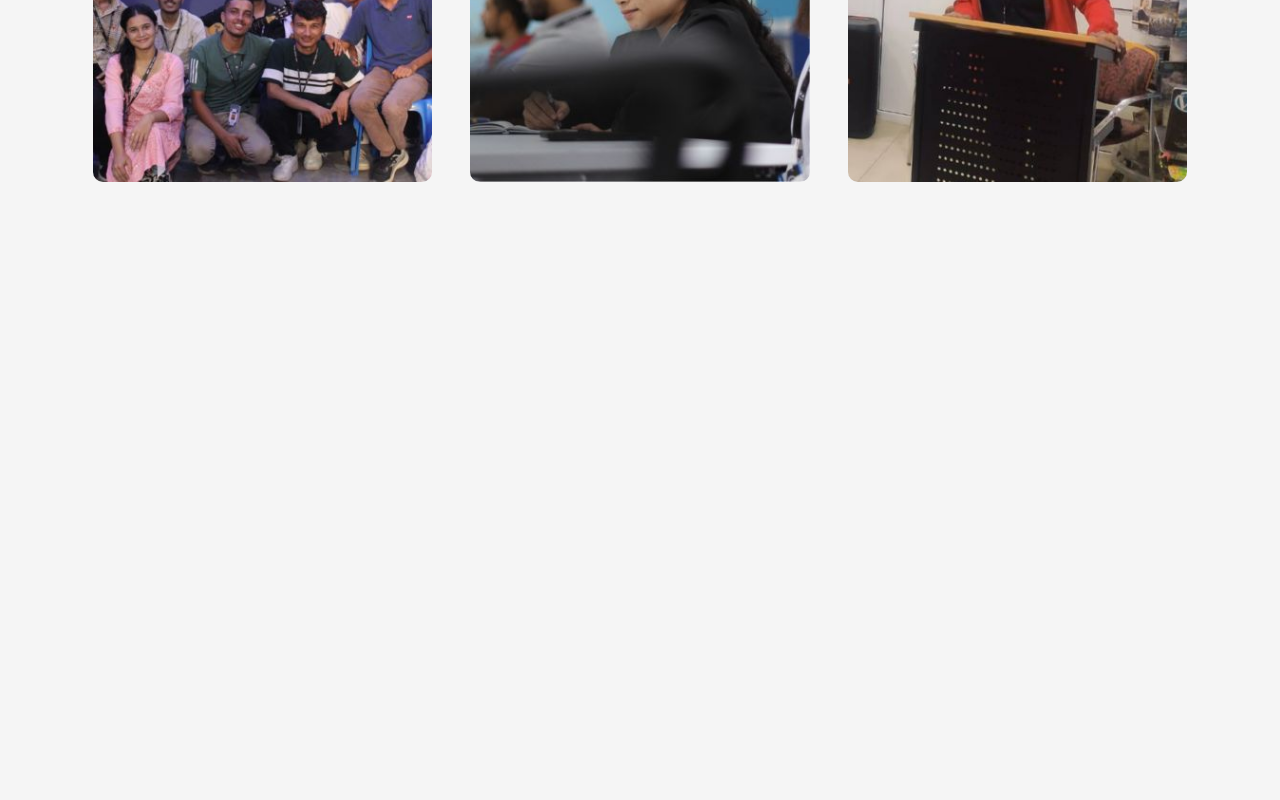
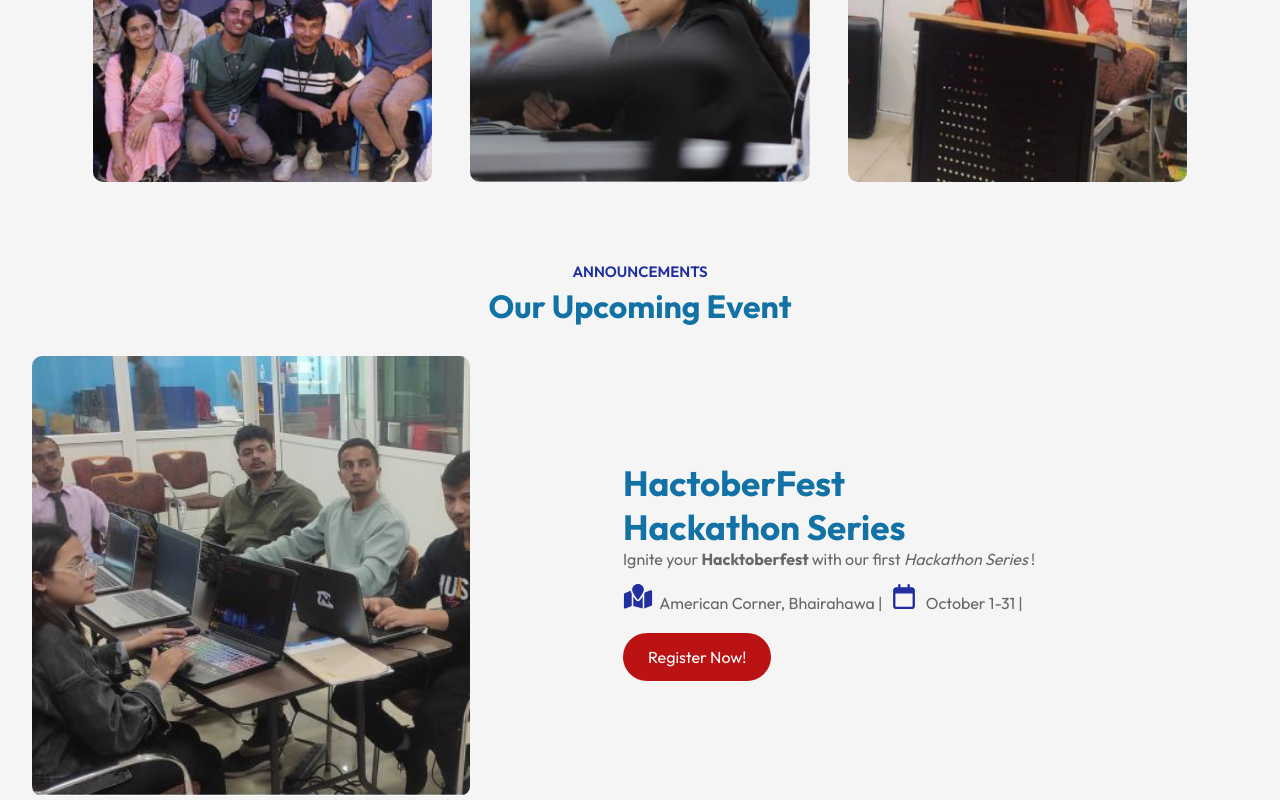
Before and after one commit to NepTechTribe/neptechtribe.github.io, a React (Vite) app: page / in a window 1280 px wide. Shown: the part 1880-2680 px from the top of the page. Before the commit the page ends 2142 px from the top, so only its background shows below. Built offline with nearby package versions, Linux system fonts and the light colour scheme.

Commit message:
add announcement

```diff
--- a/src/App.jsx
+++ b/src/App.jsx
@@ -4,6 +4,7 @@
 import Programs from './assets/Components/Programs/Programs'
 import Title from './assets/Components/Title/Title'
 import About from './assets/Components/About/About'
+import Upcoming from './assets/Components/Upcoming/Upcoming'
 const App = () => {
   return (
     <div>
@@ -14,6 +15,8 @@
       <About></About>
      <Title title='OUR PROGRAMS' subtitle='What We Offer'></Title>
      <Programs></Programs>
+     <Title title='ANNOUNCEMENTS' subtitle='Our Upcoming Event'></Title>
+     <Upcoming></Upcoming>
      </div>
     </div>
   )
--- a/src/assets/Components/Programs/Programs.jsx
+++ b/src/assets/Components/Programs/Programs.jsx
@@ -13,6 +13,7 @@
                     {/* <img src={icon1} alt="" /> */}
                     <svg xmlns="http://www.w3.org/2000/svg" viewBox="0 0 640 512"><path fill="#ffffff" d="M96 128a128 128 0 1 1 256 0A128 128 0 1 1 96 128zM0 482.3C0 383.8 79.8 304 178.3 304l91.4 0C368.2 304 448 383.8 448 482.3c0 16.4-13.3 29.7-29.7 29.7L29.7 512C13.3 512 0 498.7 0 482.3zM609.3 512l-137.8 0c5.4-9.4 8.6-20.3 8.6-32l0-8c0-60.7-27.1-115.2-69.8-151.8c2.4-.1 4.7-.2 7.1-.2l61.4 0C567.8 320 640 392.2 640 481.3c0 17-13.8 30.7-30.7 30.7zM432 256c-31 0-59-12.6-79.3-32.9C372.4 196.5 384 163.6 384 128c0-26.8-6.6-52.1-18.3-74.3C384.3 40.1 407.2 32 432 32c61.9 0 112 50.1 112 112s-50.1 112-112 112z"/></svg>
                     <p>Social Skill Development</p>
+
                     </div>
             </div>
             <div className="program">
--- /dev/null
+++ b/src/assets/Components/Upcoming/Upcoming.jsx
@@ -0,0 +1,22 @@
+import React from 'react';
+import upcomingbanner from '../hackto.jpg';
+const Upcoming = () => {
+    return (
+        <div class="about">
+            <div class="about-left">
+                <img src={upcomingbanner} alt="" class="about-img" />
+            </div>
+            <div class="about-right">
+                <h2>HactoberFest Hackathon Series</h2>
+                <p>Ignite your <b> Hacktoberfest </b> with our first <i>Hackathon Series</i> !</p>
+                <p><svg xmlns="http://www.w3.org/2000/svg" viewBox="0 0 576 512"><path fill="#212ea0" d="M302.8 312C334.9 271.9 408 174.6 408 120C408 53.7 354.3 0 288 0S168 53.7 168 120c0 54.6 73.1 151.9 105.2 192c7.7 9.6 22 9.6 29.6 0zM416 503l144.9-58c9.1-3.6 15.1-12.5 15.1-22.3L576 152c0-17-17.1-28.6-32.9-22.3l-116 46.4c-.5 1.2-1 2.5-1.5 3.7c-2.9 6.8-6.1 13.7-9.6 20.6L416 503zM15.1 187.3C6 191 0 199.8 0 209.6L0 480.4c0 17 17.1 28.6 32.9 22.3L160 451.8l0-251.4c-3.5-6.9-6.7-13.8-9.6-20.6c-5.6-13.2-10.4-27.4-12.8-41.5l-122.6 49zM384 255c-20.5 31.3-42.3 59.6-56.2 77c-20.5 25.6-59.1 25.6-79.6 0c-13.9-17.4-35.7-45.7-56.2-77l0 194.4 192 54.9L384 255z" /></svg>
+                    &nbsp; American Corner, Bhairahawa | &nbsp;
+                    <svg xmlns="http://www.w3.org/2000/svg" viewBox="0 0 448 512"><path fill="#212ea0" d="M152 24c0-13.3-10.7-24-24-24s-24 10.7-24 24l0 40L64 64C28.7 64 0 92.7 0 128l0 16 0 48L0 448c0 35.3 28.7 64 64 64l320 0c35.3 0 64-28.7 64-64l0-256 0-48 0-16c0-35.3-28.7-64-64-64l-40 0 0-40c0-13.3-10.7-24-24-24s-24 10.7-24 24l0 40L152 64l0-40zM48 192l352 0 0 256c0 8.8-7.2 16-16 16L64 464c-8.8 0-16-7.2-16-16l0-256z" /></svg>&nbsp; October 1-31 | &nbsp;
+                    <br/><br/><button className='btn'>Register Now!</button>
+                </p>
+            </div>
+        </div>
+    )
+}
+
+export default Upcoming
--- a/src/index.css
+++ b/src/index.css
@@ -4,6 +4,10 @@
     --button-bg: #BB1313;
     --h2-color: #1272A5;
     --h1-color: #212EA0;
+}
+svg{
+    height: 25px;
+    width: 30px;
 }
 .title {
     color: var(--h1-color);
```
Also changed, not shown: src/assets/Components/hackto.jpg (added).
